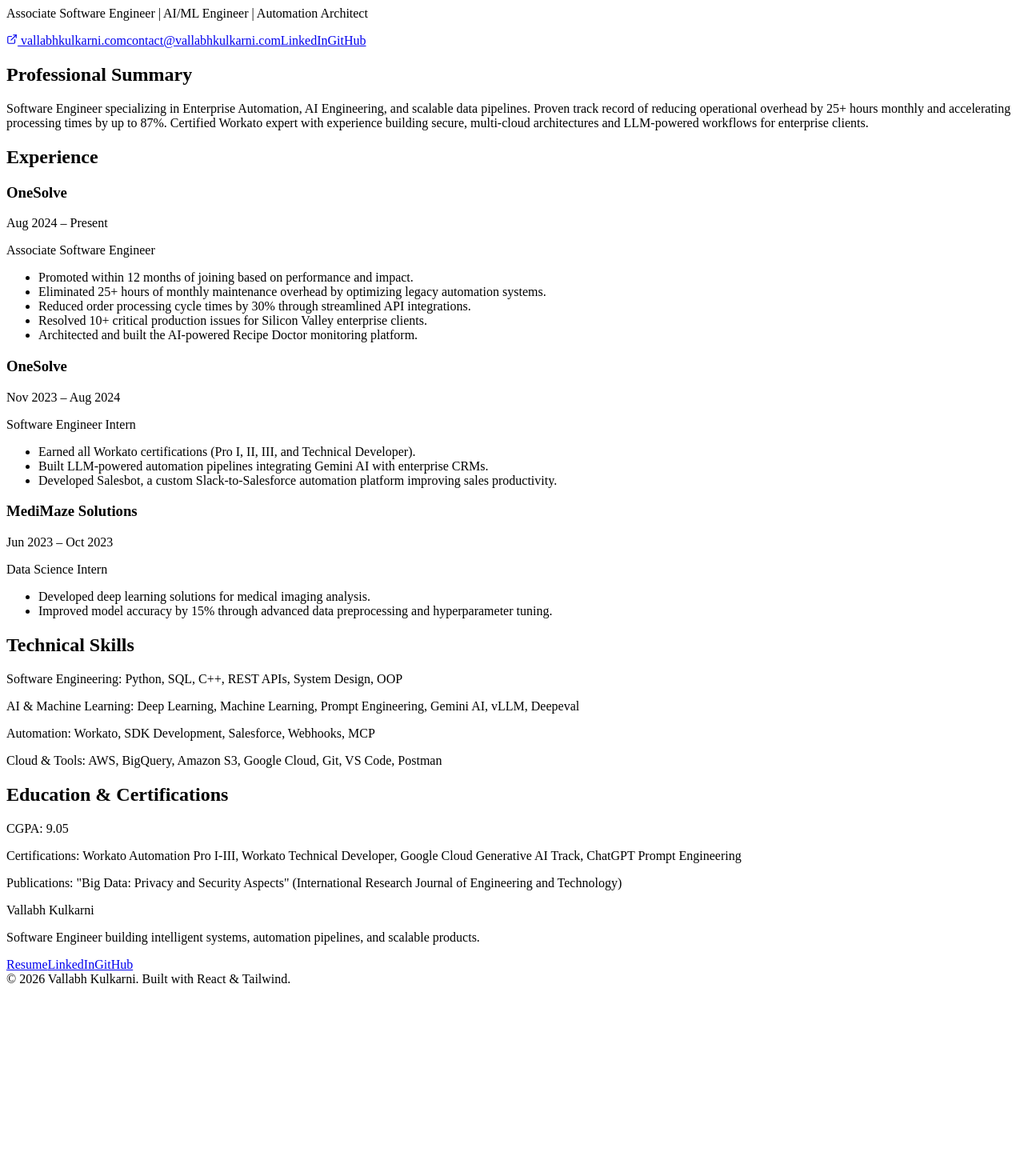
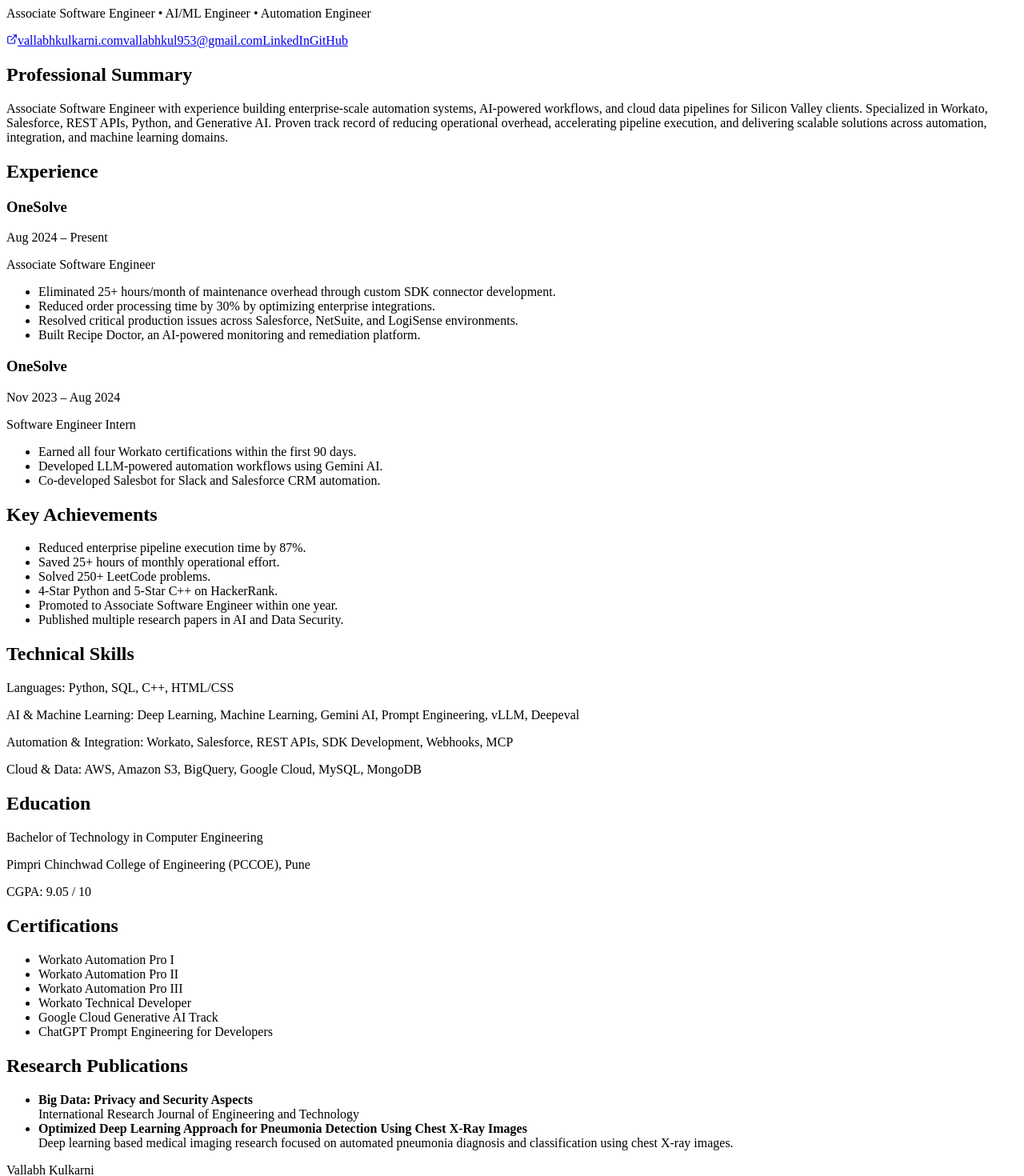
Before and after one commit to vallabhkulkarni953/portfolio, a React app in the folder src/: page /resume in a window 1280 px wide. Shown: the part 220-1690 px from the top of the page at 80% size. Before the commit the page ends 1461 px from the top, so only its background shows below. Built offline with nearby package versions, Linux system fonts and the light colour scheme; the HTML template or start-up script is replaced by a standard one.

Commit message:
Updated Resume

```diff
--- a/src/pages/About.tsx
+++ b/src/pages/About.tsx
@@ -1,4 +1,3 @@
-import React from 'react';
 import { PageTransition } from '../components/PageTransition';
 import { SEO } from '../components/SEO';
 export function About() {
--- a/src/pages/Home.tsx
+++ b/src/pages/Home.tsx
@@ -1,4 +1,3 @@
-import React from 'react';
 import { Link } from 'react-router-dom';
 import { ArrowRight, Download, Calendar } from 'lucide-react';
 import { PageTransition } from '../components/PageTransition';
--- a/src/pages/Resume.tsx
+++ b/src/pages/Resume.tsx
@@ -1,68 +1,90 @@
 import React from 'react';
 import { Printer, Download, ExternalLink } from 'lucide-react';
 import { PageTransition } from '../components/PageTransition';
+
 export function Resume() {
   const handlePrint = () => {
     window.print();
   };
+
   const handleDownload = () => {
-    // In a real app, this would point to a real PDF file.
     alert(
       'In a production environment, this will download the actual PDF resume.'
     );
   };
+
   return (
     <PageTransition>
       <div className="max-w-4xl mx-auto px-6 py-12 md:py-20">
-        {/* Actions Bar (No Print) */}
+        {/* Actions Bar */}
         <div className="flex flex-col sm:flex-row items-center justify-between gap-4 mb-12 no-print bg-surface p-4 rounded-xl border border-border">
           <p className="text-sm font-mono text-secondary">
-            &gt; view resume.pdf
+            &gt; resume.pdf
           </p>
+
           <div className="flex items-center gap-3 w-full sm:w-auto font-mono">
             <button
               onClick={handlePrint}
-              className="flex-1 sm:flex-none flex items-center justify-center gap-2 px-4 py-2 bg-background border border-border rounded-md text-sm font-medium hover:border-accent transition-colors text-primary">
+              className="flex-1 sm:flex-none flex items-center justify-center gap-2 px-4 py-2 bg-background border border-border rounded-md text-sm font-medium hover:border-accent transition-colors text-primary"
+            >
+              <Printer size={16} />
+              Print
+            </button>
 
-              <Printer size={16} /> Print
-            </button>
             <button
               onClick={handleDownload}
-              className="flex-1 sm:flex-none flex items-center justify-center gap-2 px-4 py-2 bg-primary text-background rounded-md text-sm font-medium hover:bg-primary/90 transition-colors">
-
-              <Download size={16} /> Download
+              className="flex-1 sm:flex-none flex items-center justify-center gap-2 px-4 py-2 bg-primary text-background rounded-md text-sm font-medium hover:bg-primary/90 transition-colors"
+            >
+              <Download size={16} />
+              Download
             </button>
           </div>
         </div>
 
-        {/* Resume Document */}
+        {/* Resume */}
         <div className="bg-surface p-8 md:p-12 border border-border shadow-sm rounded-xl print:bg-white print:text-black print:border-none print:shadow-none print:p-0">
+
           {/* Header */}
           <header className="border-b border-border pb-6 mb-6">
             <h1 className="text-3xl font-bold text-primary mb-2">
               Vallabh Kulkarni
             </h1>
+
             <p className="text-lg text-secondary mb-4">
-              Associate Software Engineer | AI/ML Engineer | Automation
-              Architect
+              Associate Software Engineer • AI/ML Engineer • Automation Engineer
             </p>
+
             <div className="flex flex-wrap gap-x-6 gap-y-2 text-sm text-secondary">
               <a
                 href="https://vallabhkulkarni.com"
-                className="flex items-center gap-1 hover:text-primary">
+                className="flex items-center gap-1 hover:text-primary"
+              >
+                <ExternalLink size={14} />
+                vallabhkulkarni.com
+              </a>
 
-                <ExternalLink size={14} /> vallabhkulkarni.com
+              <a
+                href="mailto:vallabhkul953@gmail.com"
+                className="hover:text-primary"
+              >
+                vallabhkul953@gmail.com
               </a>
+
               <a
-                href="mailto:contact@vallabhkulkarni.com"
-                className="hover:text-primary">
-
-                contact@vallabhkulkarni.com
-              </a>
-              <a href="https://linkedin.com" className="hover:text-primary">
+                href="https://linkedin.com/in/vallabhkul953"
+                target="_blank"
+                rel="noreferrer"
+                className="hover:text-primary"
+              >
                 LinkedIn
               </a>
-              <a href="https://github.com" className="hover:text-primary">
+
+              <a
+                href="https://github.com/vallabhkulkarni953"
+                target="_blank"
+                rel="noreferrer"
+                className="hover:text-primary"
+              >
                 GitHub
               </a>
             </div>
@@ -73,13 +95,17 @@
             <h2 className="text-sm font-bold uppercase tracking-widest text-primary mb-3">
               Professional Summary
             </h2>
+
             <p className="text-sm leading-relaxed text-primary">
-              Software Engineer specializing in Enterprise Automation, AI
-              Engineering, and scalable data pipelines. Proven track record of
-              reducing operational overhead by 25+ hours monthly and
-              accelerating processing times by up to 87%. Certified Workato
-              expert with experience building secure, multi-cloud architectures
-              and LLM-powered workflows for enterprise clients.
+              Associate Software Engineer with experience building
+              enterprise-scale automation systems, AI-powered workflows,
+              and cloud data pipelines for Silicon Valley clients.
+              Specialized in Workato, Salesforce, REST APIs, Python,
+              and Generative AI. Proven track record of reducing
+              operational overhead, accelerating
+              pipeline execution, and delivering scalable
+              solutions across automation, integration, and machine
+              learning domains.
             </p>
           </section>
 
@@ -96,80 +122,67 @@
                   Aug 2024 – Present
                 </span>
               </div>
+
               <p className="text-sm font-medium italic text-secondary mb-2">
                 Associate Software Engineer
               </p>
-              <ul className="list-disc list-outside ml-4 text-sm space-y-1 text-primary">
+
+              <ul className="list-disc ml-4 text-sm space-y-1 text-primary">
                 <li>
-                  Promoted within 12 months of joining based on performance and
-                  impact.
+                  Eliminated 25+ hours/month of maintenance overhead through custom SDK connector development.
                 </li>
                 <li>
-                  Eliminated 25+ hours of monthly maintenance overhead by
-                  optimizing legacy automation systems.
+                  Reduced order processing time by 30% by optimizing enterprise integrations.
                 </li>
                 <li>
-                  Reduced order processing cycle times by 30% through
-                  streamlined API integrations.
+                  Resolved critical production issues across Salesforce, NetSuite, and LogiSense environments.
                 </li>
                 <li>
-                  Resolved 10+ critical production issues for Silicon Valley
-                  enterprise clients.
-                </li>
-                <li>
-                  Architected and built the AI-powered Recipe Doctor monitoring
-                  platform.
+                  Built Recipe Doctor, an AI-powered monitoring and remediation platform.
                 </li>
               </ul>
             </div>
 
-            <div className="mb-6">
+            <div>
               <div className="flex justify-between items-baseline mb-2">
                 <h3 className="font-bold text-primary">OneSolve</h3>
                 <span className="text-sm text-secondary">
                   Nov 2023 – Aug 2024
                 </span>
               </div>
+
               <p className="text-sm font-medium italic text-secondary mb-2">
                 Software Engineer Intern
               </p>
-              <ul className="list-disc list-outside ml-4 text-sm space-y-1 text-primary">
+
+              <ul className="list-disc ml-4 text-sm space-y-1 text-primary">
                 <li>
-                  Earned all Workato certifications (Pro I, II, III, and
-                  Technical Developer).
+                  Earned all four Workato certifications within the first 90 days.
                 </li>
                 <li>
-                  Built LLM-powered automation pipelines integrating Gemini AI
-                  with enterprise CRMs.
+                  Developed LLM-powered automation workflows using Gemini AI.
                 </li>
                 <li>
-                  Developed Salesbot, a custom Slack-to-Salesforce automation
-                  platform improving sales productivity.
+                  Co-developed Salesbot for Slack and Salesforce CRM automation.
                 </li>
               </ul>
             </div>
+          </section>
 
-            <div>
-              <div className="flex justify-between items-baseline mb-2">
-                <h3 className="font-bold text-primary">MediMaze Solutions</h3>
-                <span className="text-sm text-secondary">
-                  Jun 2023 – Oct 2023
-                </span>
-              </div>
-              <p className="text-sm font-medium italic text-secondary mb-2">
-                Data Science Intern
-              </p>
-              <ul className="list-disc list-outside ml-4 text-sm space-y-1 text-primary">
-                <li>
-                  Developed deep learning solutions for medical imaging
-                  analysis.
-                </li>
-                <li>
-                  Improved model accuracy by 15% through advanced data
-                  preprocessing and hyperparameter tuning.
-                </li>
-              </ul>
-            </div>
+          {/* Key Achievements */}
+          <section className="mb-8">
+            <h2 className="text-sm font-bold uppercase tracking-widest text-primary mb-3">
+              Key Achievements
+            </h2>
+
+            <ul className="list-disc ml-4 text-sm space-y-1 text-primary">
+              <li>Reduced enterprise pipeline execution time by 87%.</li>
+              <li>Saved 25+ hours of monthly operational effort.</li>
+              <li>Solved 250+ LeetCode problems.</li>
+              <li>4-Star Python and 5-Star C++ on HackerRank.</li>
+              <li>Promoted to Associate Software Engineer within one year.</li>
+              <li>Published multiple research papers in AI and Data Security.</li>
+            </ul>
           </section>
 
           {/* Skills */}
@@ -177,50 +190,96 @@
             <h2 className="text-sm font-bold uppercase tracking-widest text-primary mb-3">
               Technical Skills
             </h2>
+
             <div className="text-sm text-primary space-y-2">
               <p>
-                <span className="font-bold">Software Engineering:</span> Python,
-                SQL, C++, REST APIs, System Design, OOP
+                <span className="font-bold">Languages:</span> Python, SQL, C++, HTML/CSS
               </p>
+
               <p>
-                <span className="font-bold">AI & Machine Learning:</span> Deep
-                Learning, Machine Learning, Prompt Engineering, Gemini AI, vLLM,
-                Deepeval
+                <span className="font-bold">AI & Machine Learning:</span> Deep Learning,
+                Machine Learning, Gemini AI, Prompt Engineering,
+                vLLM, Deepeval
               </p>
+
               <p>
-                <span className="font-bold">Automation:</span> Workato, SDK
-                Development, Salesforce, Webhooks, MCP
+                <span className="font-bold">Automation & Integration:</span> Workato,
+                Salesforce, REST APIs, SDK Development,
+                Webhooks, MCP
               </p>
+
               <p>
-                <span className="font-bold">Cloud & Tools:</span> AWS, BigQuery,
-                Amazon S3, Google Cloud, Git, VS Code, Postman
+                <span className="font-bold">Cloud & Data:</span> AWS, Amazon S3,
+                BigQuery, Google Cloud, MySQL, MongoDB
               </p>
             </div>
           </section>
 
-          {/* Education & Certs */}
-          <section>
+          {/* Education */}
+          <section className="mb-8">
             <h2 className="text-sm font-bold uppercase tracking-widest text-primary mb-3">
-              Education & Certifications
+              Education
             </h2>
-            <div className="text-sm text-primary space-y-2">
+
+            <div className="text-sm text-primary">
+              <p className="font-bold">
+                Bachelor of Technology in Computer Engineering
+              </p>
+
               <p>
-                <span className="font-bold">CGPA:</span> 9.05
+                Pimpri Chinchwad College of Engineering (PCCOE), Pune
               </p>
+
               <p>
-                <span className="font-bold">Certifications:</span> Workato
-                Automation Pro I-III, Workato Technical Developer, Google Cloud
-                Generative AI Track, ChatGPT Prompt Engineering
-              </p>
-              <p>
-                <span className="font-bold">Publications:</span> "Big Data:
-                Privacy and Security Aspects" (International Research Journal of
-                Engineering and Technology)
+                CGPA: 9.05 / 10
               </p>
             </div>
           </section>
+
+          {/* Certifications */}
+          <section className="mb-8">
+            <h2 className="text-sm font-bold uppercase tracking-widest text-primary mb-3">
+              Certifications
+            </h2>
+
+            <ul className="list-disc ml-4 text-sm space-y-1 text-primary">
+              <li>Workato Automation Pro I</li>
+              <li>Workato Automation Pro II</li>
+              <li>Workato Automation Pro III</li>
+              <li>Workato Technical Developer</li>
+              <li>Google Cloud Generative AI Track</li>
+              <li>ChatGPT Prompt Engineering for Developers</li>
+            </ul>
+          </section>
+
+          {/* Research */}
+          <section>
+            <h2 className="text-sm font-bold uppercase tracking-widest text-primary mb-3">
+              Research Publications
+            </h2>
+
+            <ul className="list-disc ml-4 text-sm space-y-3 text-primary">
+              <li>
+                <strong>
+                  Big Data: Privacy and Security Aspects
+                </strong>
+                <br />
+                International Research Journal of Engineering and Technology
+              </li>
+
+              <li>
+                <strong>
+                  Optimized Deep Learning Approach for Pneumonia Detection Using Chest X-Ray Images
+                </strong>
+                <br />
+                Deep learning based medical imaging research focused on
+                automated pneumonia diagnosis and classification using
+                chest X-ray images.
+              </li>
+            </ul>
+          </section>
         </div>
       </div>
-    </PageTransition>);
-
+    </PageTransition>
+  );
 }
```
Also changed, not shown: 1 other file (tests, documents, lock files or other folders).
